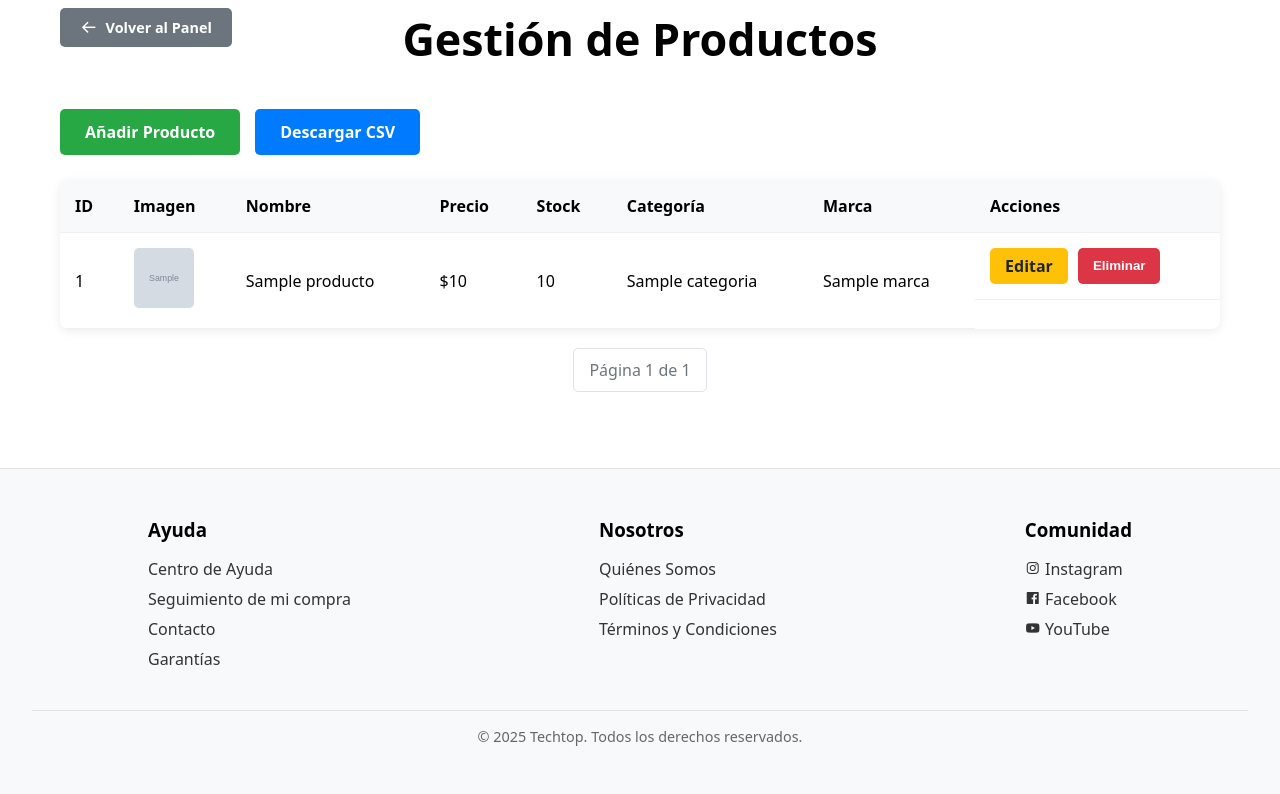
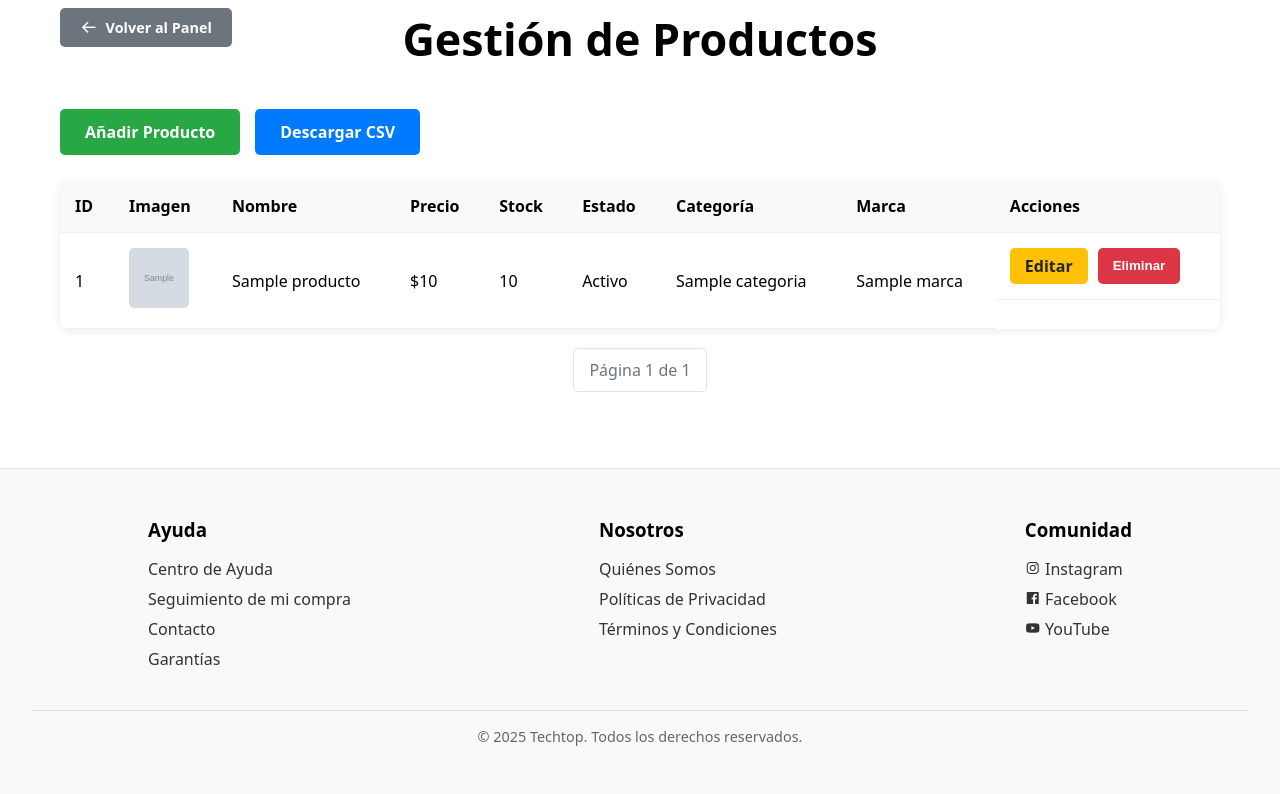
Before and after one commit to palgatox64/techtop, a Django app: page /gestion/productos/ in a window 1280 px wide. Shown: the part 229-1023 px from the top of the page. Run offline with Django 5.2, Linux system fonts and the light colour scheme; tables that the repository leaves empty hold one stand-in row (values such as "Sample post"); grey boxes marked "Sample" are stand-in pictures; data that the repository does not hold is empty; some libraries are stand-ins or nearby versions.

Commit message:
feat: Añadir campo 'activo' a productos y actualizar vistas y formularios para su gestión

```diff
--- a/store/models.py
+++ b/store/models.py
@@ -25,6 +25,7 @@ class Producto(models.Model):
     stock = models.IntegerField(default=0, validators=[MinValueValidator(0)])
     imagen = models.ImageField(upload_to='productos/', null=True, blank=True)
     fecha_pub = models.DateField(auto_now_add=True)
+    activo = models.BooleanField(default=True)  # Nuevo campo
 
     # Relaciones (Foreign Keys)
     categoria = models.ForeignKey(Categoria, on_delete=models.PROTECT)
@@ -32,6 +33,12 @@ class Producto(models.Model):
 
     def __str__(self):
         return self.nombre
+
+    def save(self, *args, **kwargs):
+        # Desactivar automáticamente si el stock llega a 0
+        if self.stock == 0:
+            self.activo = False
+        super().save(*args, **kwargs)
 
 class ImagenProducto(models.Model):
     producto = models.ForeignKey(Producto, related_name='imagenes_adicionales', on_delete=models.CASCADE)
--- a/store/views.py
+++ b/store/views.py
@@ -44,7 +44,7 @@ def terminos_condiciones(request):
     return render(request, 'terminos_condiciones.html')
 
 def radios_catalog(request):
-    products = Producto.objects.filter(categoria__nombre='RADIO ANDROID')
+    products = Producto.objects.filter(categoria__nombre='RADIO ANDROID', activo=True)
     selected_brands = request.GET.getlist('marca')
     selected_prices = request.GET.getlist('precio')
     selected_inches = request.GET.getlist('pulgadas')
@@ -127,7 +127,7 @@ def electronica_catalog(request):
         'Electronica General',
         'Electronica',
     ]
-    products = Producto.objects.filter(categoria__nombre__in=electronics_categories)
+    products = Producto.objects.filter(categoria__nombre__in=electronics_categories, activo=True)
     selected_brands = request.GET.getlist('marca')
     selected_prices = request.GET.getlist('precio')
     selected_categories = request.GET.getlist('categoria')
@@ -183,7 +183,7 @@ def accesorios_catalog(request):
         'Compresor',
         'Cargador'
     ]
-    products = Producto.objects.filter(categoria__nombre__in=accessory_categories)
+    products = Producto.objects.filter(categoria__nombre__in=accessory_categories, activo=True)
     selected_brands = request.GET.getlist('marca')
     selected_prices = request.GET.getlist('precio')
     selected_categories = request.GET.getlist('categoria')
--- a/templates/gestion/productos_list.html
+++ b/templates/gestion/productos_list.html
@@ -36,6 +36,7 @@
                     <th>Nombre</th>
                     <th>Precio</th>
                     <th>Stock</th>
+                    <th>Estado</th>
                     <th>Categoría</th>
                     <th>Marca</th>
                     <th>Acciones</th>
@@ -55,6 +56,13 @@
                     <td>{{ producto.nombre }}</td>
                     <td>${{ producto.precio|floatformat:0 }}</td>
                     <td>{{ producto.stock }}</td>
+                    <td>
+                        {% if producto.activo %}
+                            <span class="badge bg-success">Activo</span>
+                        {% else %}
+                            <span class="badge bg-danger">Inactivo</span>
+                        {% endif %}
+                    </td>
                     <td>{{ producto.categoria.nombre }}</td>
                     <td>{{ producto.marca.nombre }}</td>
                     <td class="actions-cell">
```
Also changed, not shown: store/forms.py (+6 -1 lines), store/migrations/0010_producto_activo.py (added).
